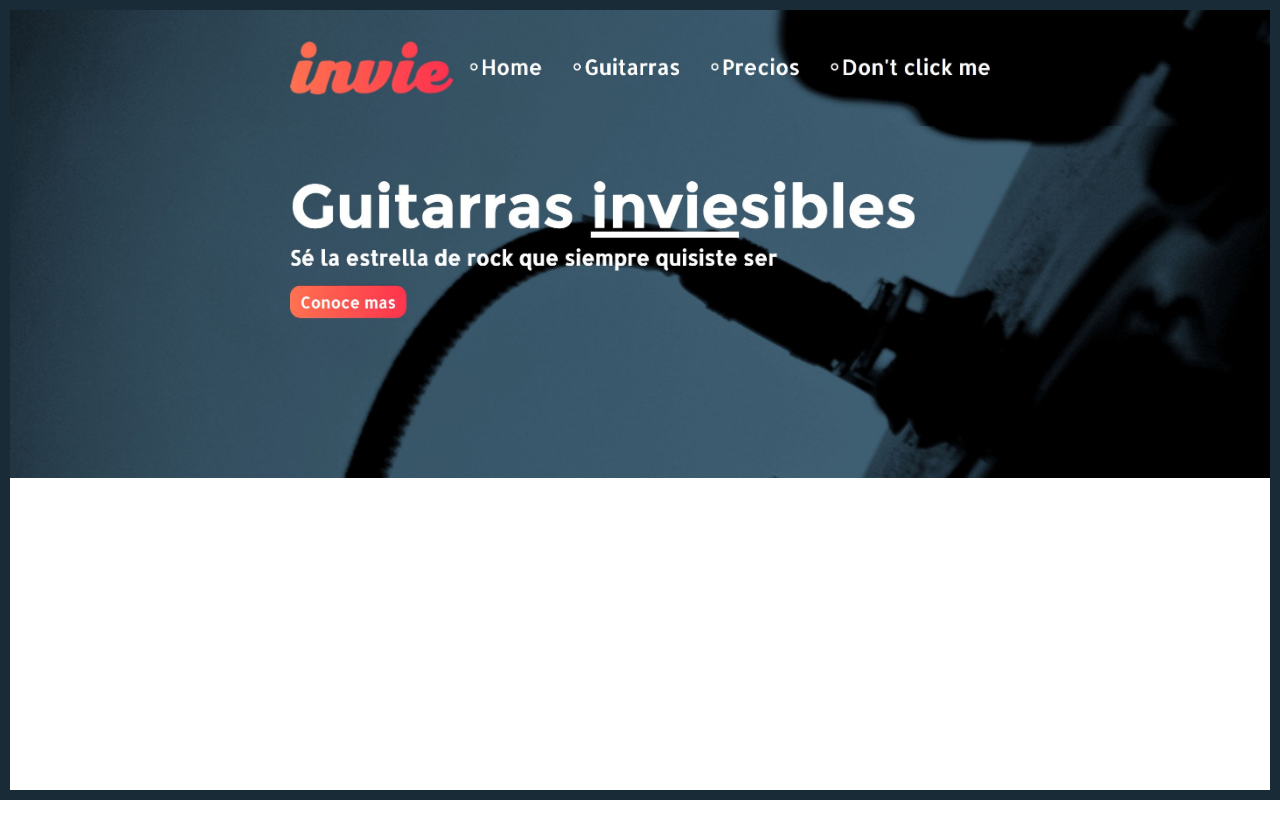
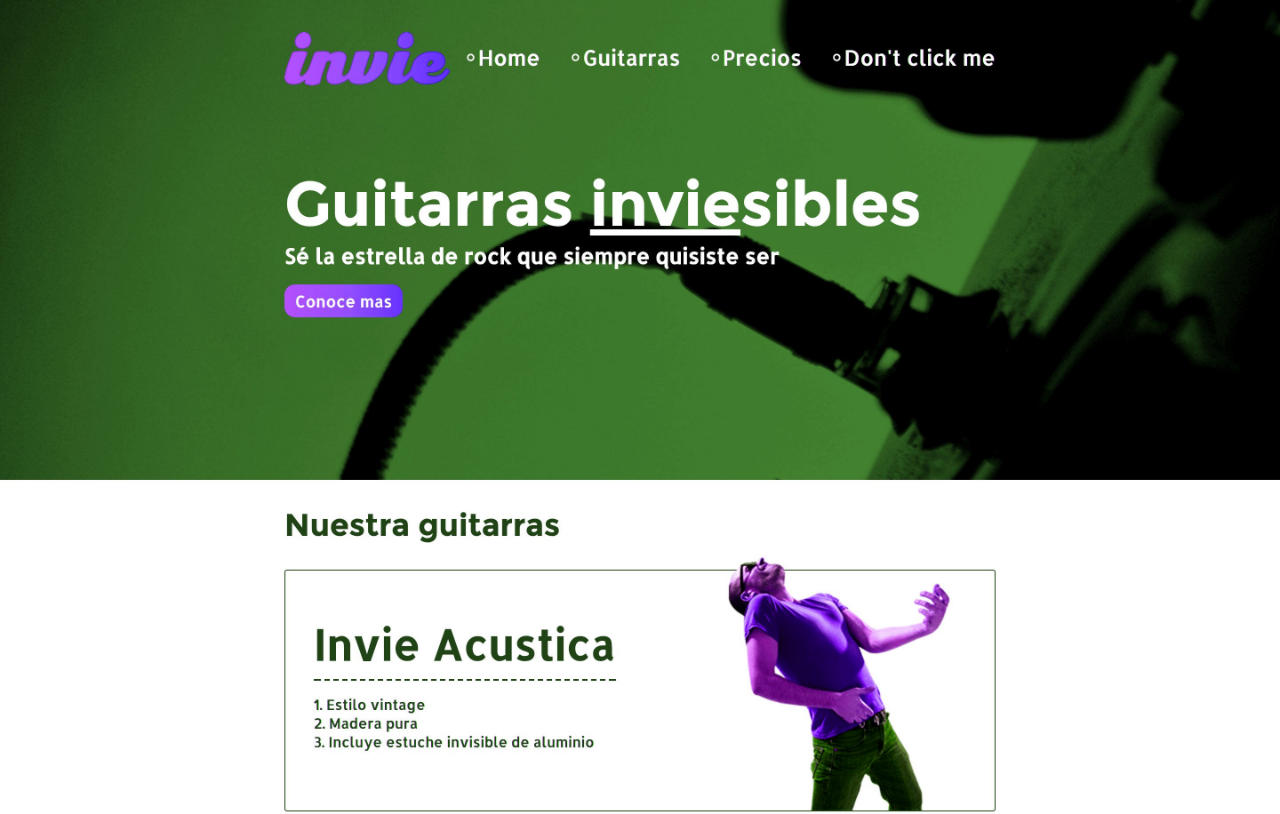
Before and after one commit to SinPatrones/invie-github, a plain HTML site: page index.html in a window 1280 px wide. Shown: the top 814 px of the page. Drawn offline with Linux system fonts and the light colour scheme.

Commit message:
Nueva version Invie

```diff
--- a/index.html
+++ b/index.html
@@ -4,7 +4,6 @@
         <style media="screen">
             body{
                 margin: 0;
-                border: 10px solid #192b36;
             }
             img {
                 max-width: 100%;
@@ -14,7 +13,6 @@
     </head>
 
     <body>
-        <img src="header.jpg" alt="">
-        <img src="hero.jpg" alt="">
+        <img src="nueva-version.jpg" alt="">
     </body>
 </html>
```
Also changed, not shown: nueva-version.jpg (added).
